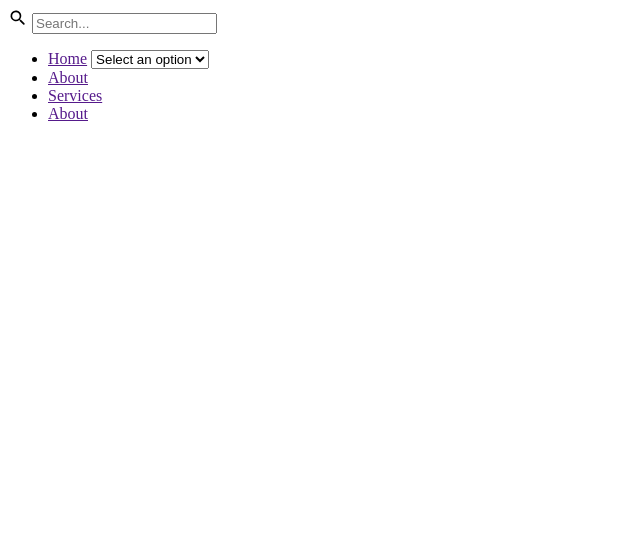
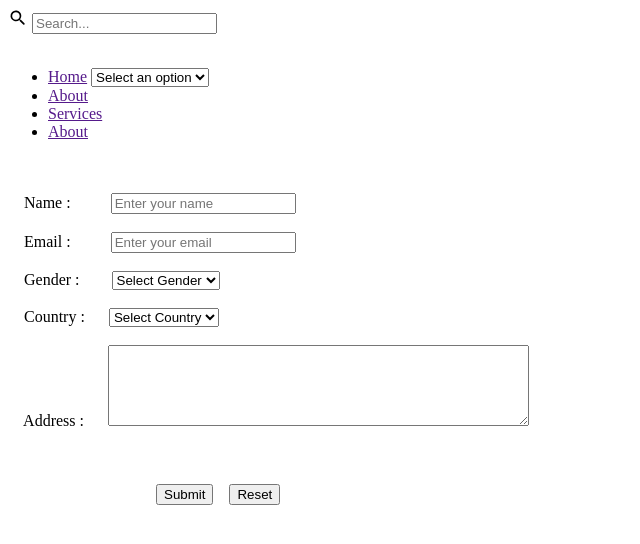
Before and after one commit to uharishdhoni1991/Bosscoder, a plain HTML site: page index.html in a window 1280 px wide. Shown: the whole page, without its empty margins (0-640 px from the left). Drawn offline with Linux system fonts and the light colour scheme.

Commit message:
Updated Task 4

```diff
--- a/index.html
+++ b/index.html
@@ -15,7 +15,8 @@
       14 9.5 11.99 14 9.5 14z" />
         </svg>
         <input type="text" placeholder="Search...">
-    </div>
+        <br>
+        <br>
         <ul>
             <li><a href="">Home</a>
                 <span>
@@ -30,8 +31,36 @@
             <li><a href="">Services</a>
             <li><a href="">About</a>
         </ul>
+        <br>
+        <br>
+        <form>
+            &nbsp; &nbsp; Name : &nbsp;&nbsp;&nbsp; &nbsp;&nbsp; &nbsp; <input type="text" placeholder="Enter your name"
+                id="name" />
+            <br><br>
+            &nbsp; &nbsp; Email : &nbsp;&nbsp;&nbsp; &nbsp;&nbsp; &nbsp; <input type="text"
+                placeholder="Enter your email" id="email" />
+            <br><br>
+            &nbsp; &nbsp; Gender : &nbsp; &nbsp;&nbsp; &nbsp; <select name="gender" id="gender">
+                <option selected disabled>Select Gender</option>
+                <option value="Male">Male</option>
+                <option value="Female">Female</option>
+            </select>
+            <br><br>
+            &nbsp; &nbsp; Country : &nbsp;&nbsp; &nbsp; <select name="country" id="country">
+                <option selected disabled>Select Country</option>
+                <option value="India">India</option>
+                <option value="Australia">Australia</option>
+            </select>
+            <br><br>
+            &nbsp; &nbsp; Address : &nbsp;&nbsp;&nbsp;&nbsp;&nbsp;<textarea id="Address" rows="5" cols="50"></textarea>
+            <br><br><br><br>
+            &nbsp; &nbsp;&nbsp; &nbsp;&nbsp; &nbsp;&nbsp; &nbsp;&nbsp; &nbsp;&nbsp; &nbsp;&nbsp; &nbsp;&nbsp;
+            &nbsp;&nbsp; &nbsp;&nbsp; &nbsp;&nbsp; &nbsp;&nbsp; &nbsp;
+            <button type="submit">Submit</button>
+            &nbsp; &nbsp;<button type="reset">Reset</button>
+        </form>
+    </div>
 
-    </span>
 </body>
 
 </html>
```
Lines whose indentation alone changed are shown as unchanged.
